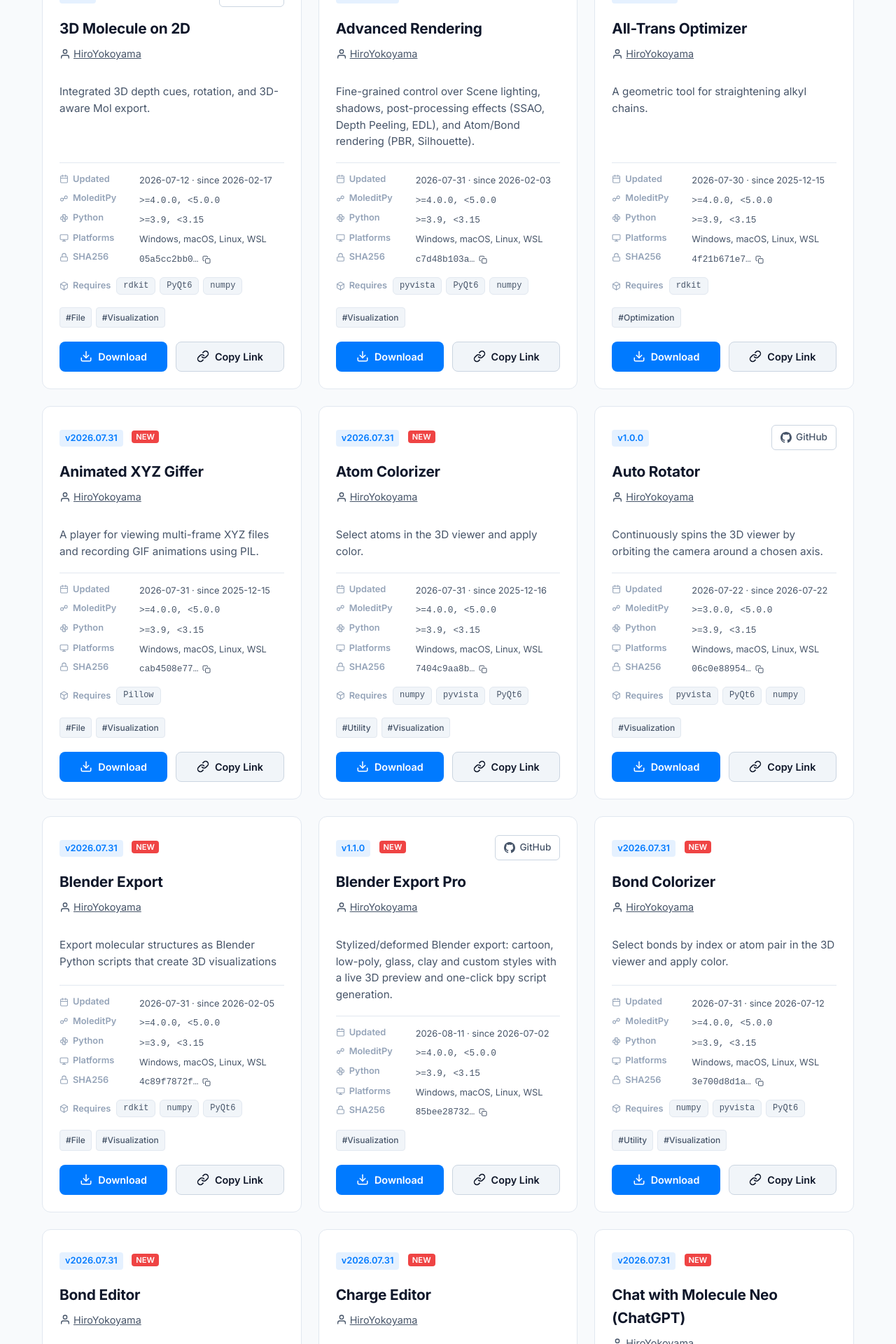
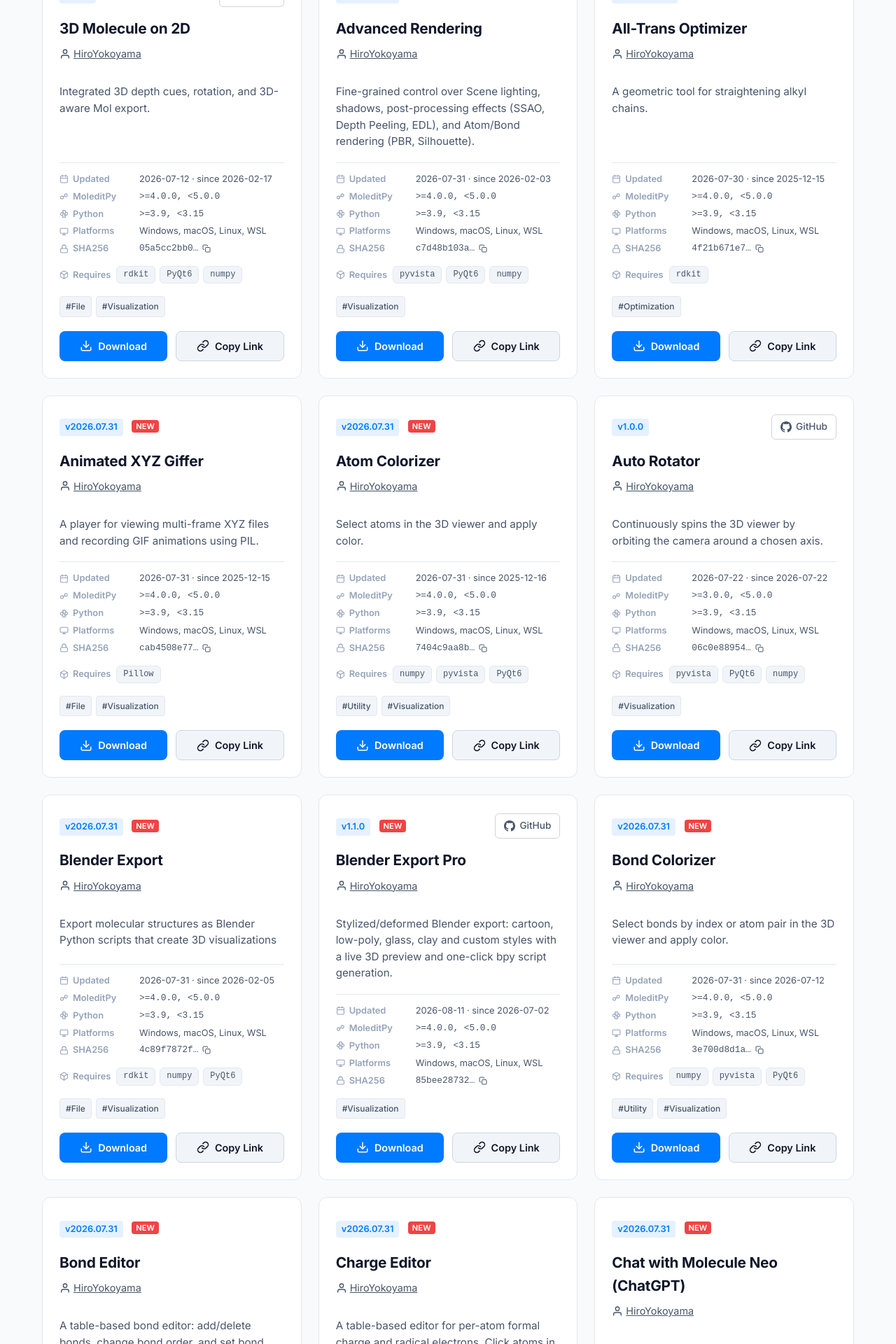
Before and after one commit to HiroYokoyama/moleditpy-plugins, a Jekyll site: the page explorer/index.html, which Jekyll copies as it is, in a window 1280 px wide. Shown: the part 571-2491 px from the top of the page at 70% size. Built offline with Jekyll 4.4.1, drawn with Linux system fonts in a browser that asks for light colours.

Commit message:
Fix metadata rows sitting slightly below their labels
.meta-row aligned label and value on the text baseline, but .meta-label
is itself a flex container mixing an inline <svg> icon with text -- with
no text baseline of its own, a browser synthesizes the label's baseline
from the icon's bottom edge, which sits a couple px below the value
text's real baseline. Center-aligning the row instead makes every meta
row line up regardless of whether its label has an icon.

Version intentionally left as-is per request.

Co-Authored-By: Claude Opus 5 <noreply@anthropic.com>

```diff
--- a/explorer/index.html
+++ b/explorer/index.html
@@ -308,7 +308,7 @@
 
         .meta-row {
             display: flex;
-            align-items: baseline;
+            align-items: center;
             gap: 10px;
             font-size: 0.8rem;
             line-height: 1.4;
```
